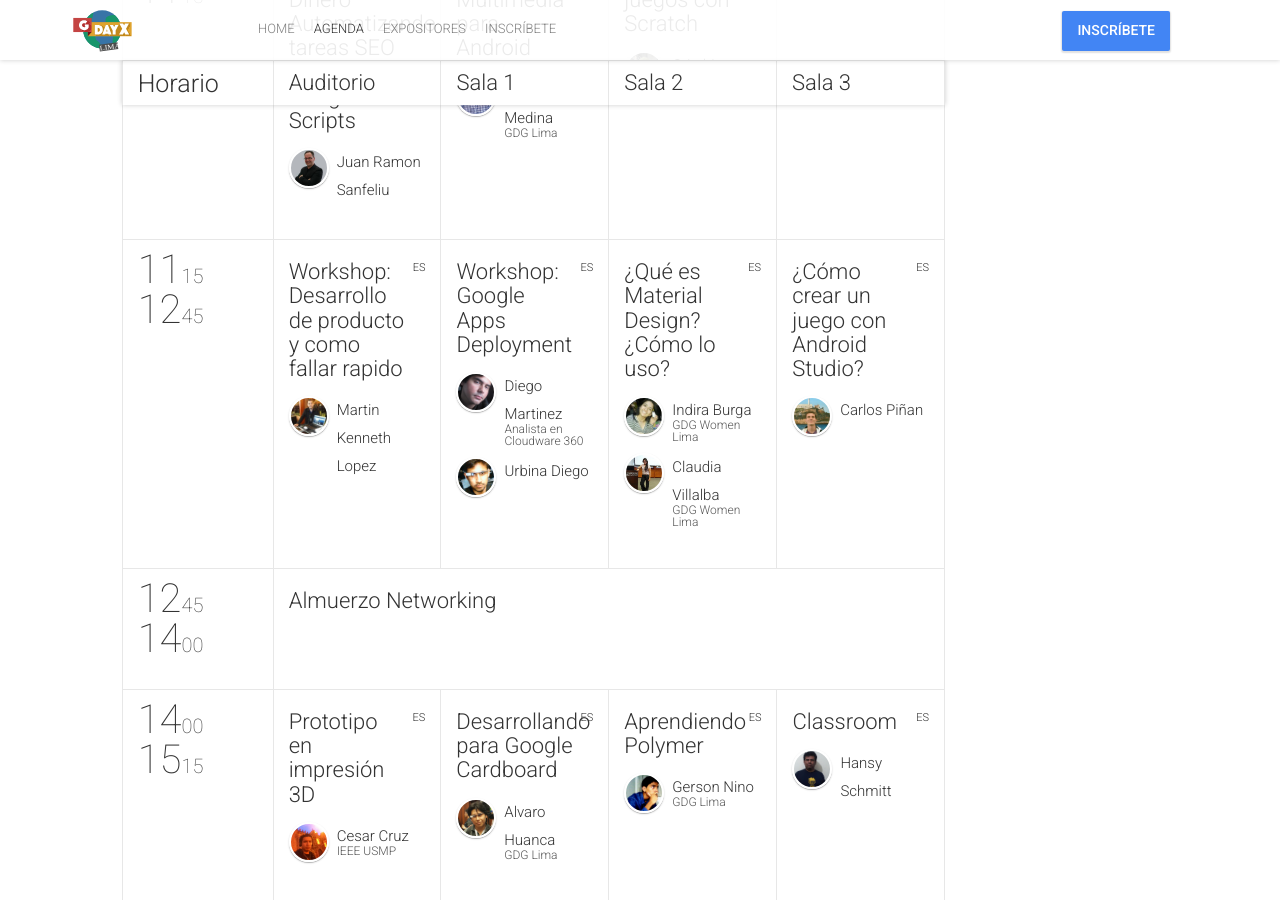
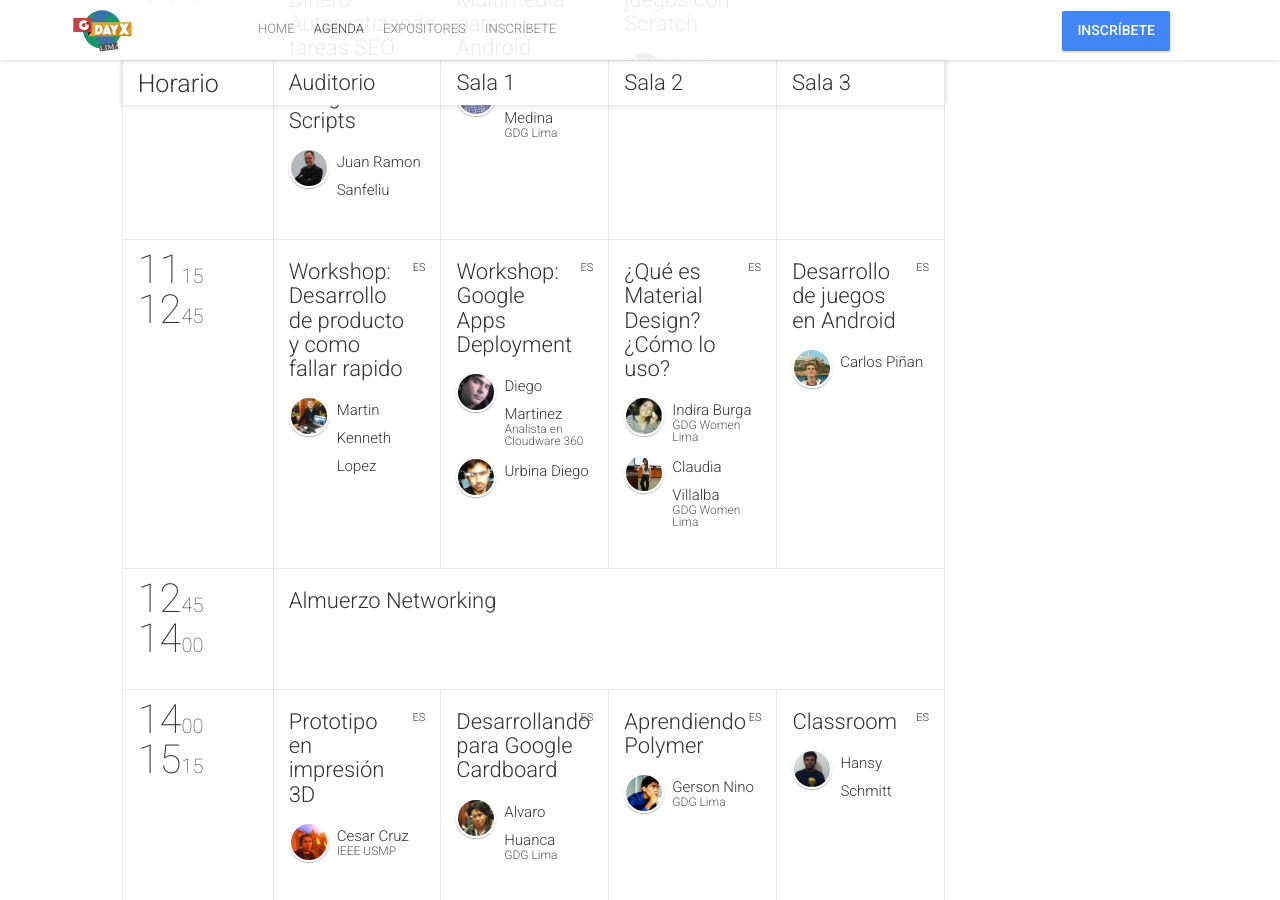
Before and after one commit to GDGLima/gdayx2014, a Jekyll site: the page built from schedule.html, in a window 1280 px wide and 900 px high, scrolled down 2664 px. Built offline with Jekyll 4.4.1, drawn with Linux system fonts in a browser that asks for light colours; nearby versions of some CDN libraries; comment, search, counter and statistics services are not loaded.

Commit message:
cambio de ponencia
cambio de ponencia

```diff
--- a/_data/sessions.yml
+++ b/_data/sessions.yml
@@ -252,8 +252,8 @@
 
 -
   id: 025
-  title: "¿Cómo crear un juego con Android Studio?"
-  description: "¿Cómo crear un juego con Android Studio?"
+  title: " Desarrollo de juegos en Android"
+  description: "  Desarrollo de juegos en Android"
   subtype: presentation
   speakers: [22]
   language: es
```
Also changed, not shown: 7 other files.
